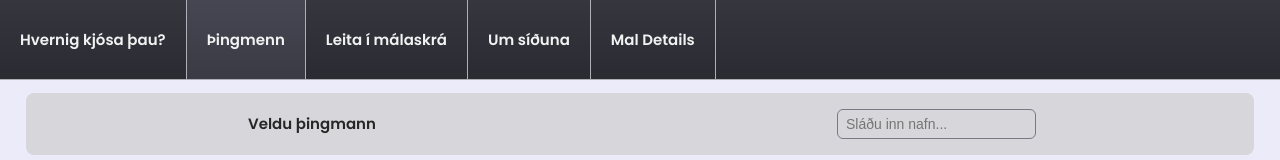
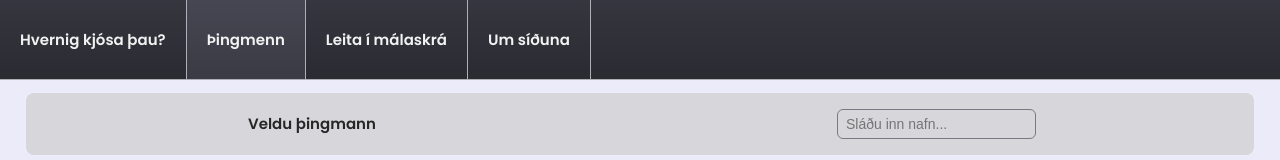
Before and after one commit to bearcake111/hvernigKjosaThau-React, a React (Vite) app: page / in a window 1280 px wide. Shown: the top 160 px of the page. Built offline with nearby package versions, Linux system fonts and the light colour scheme.

Commit message:
removing temporary tab button

```diff
--- a/src/assets/Navigation/navigation.jsx
+++ b/src/assets/Navigation/navigation.jsx
@@ -13,7 +13,6 @@ export function Navigation() {
         to="/leita-i-malaskra"
       />
       <NavButton id="tab-about" text="Um síðuna" to="/um-siduna" />
-      <NavButton id="tab-details" text="Mal Details" to="/mal-details" />
     </nav>
   );
 }
```
